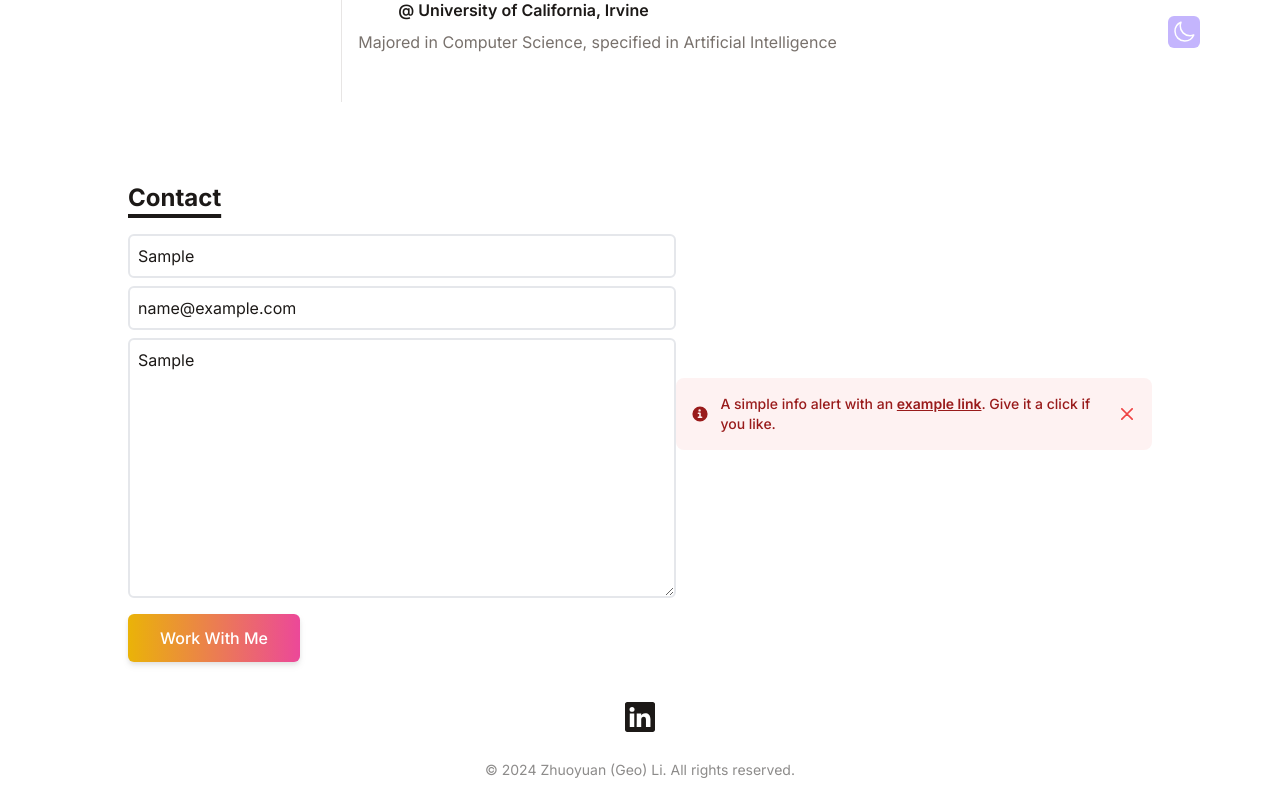
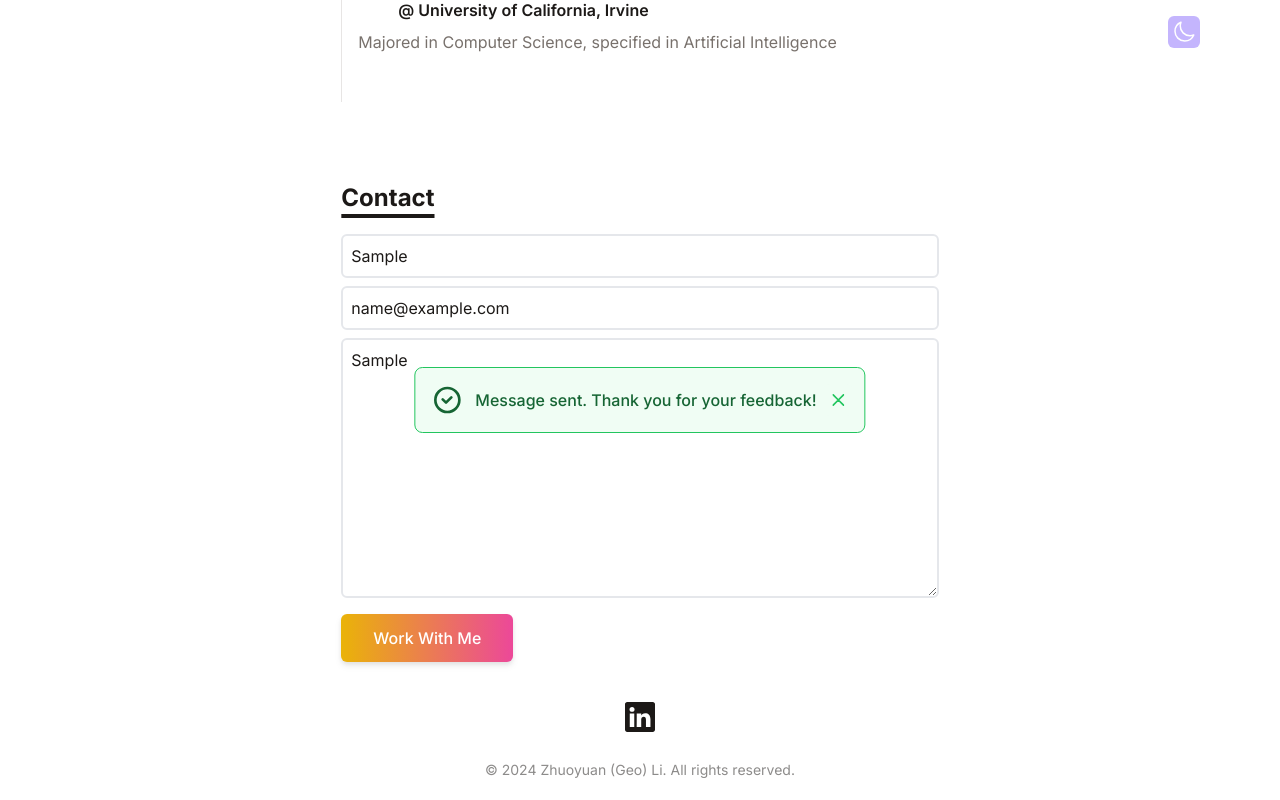
Before and after one commit to Geo-Li/Geo-Portfolio, a React (Vite) app: page / in a window 1280 px wide. Both pictures are taken after typing "Sample", "name@example.com", "Sample" into the empty fields and a click on the button "Work With Me". Shown: the part 2208-3008 px from the top of the page. Built offline with nearby package versions, Linux system fonts and the light colour scheme.

Commit message:
Added a confirmation alert when the form is submitted
Adjusted some styles
Cross the line based on the boolean value finished in the banner database

```diff
--- a/src/components/Banner.jsx
+++ b/src/components/Banner.jsx
@@ -9,7 +9,7 @@ const Banner = () => {
         className="flex items-center p-4 text-sm
                    text-green-900 border rounded-lg
                    border-green-500 bg-green-100
-                   dark:bg-gray-800 dark:text-green-400
+                   dark:bg-gray-600 dark:text-green-400
                    dark:border-green-800"
         role="alert"
       >
--- a/src/components/BannerItem.jsx
+++ b/src/components/BannerItem.jsx
@@ -1,10 +1,12 @@
 import React from "react";
 
 const BannerItem = ({ finished, plan }) => {
+  const isCrossed = finished ? "line-through" : "";
+
   return (
     // TODO: in the future classify by boolean "finished",
     // if finished, then cross them and maybe put them into drop menu
-    <li>
+    <li className={isCrossed}>
       {plan}
     </li>
   );
--- a/src/components/Contact.jsx
+++ b/src/components/Contact.jsx
@@ -3,15 +3,15 @@ import React from "react";
 import Title from "./Title";
 
 const Contact = () => {
-  const [submitted, setSubmitted] = useState(false);
+  const [display, setDisplay] = useState(false);
 
   function handleSubmit(event) {
     event.preventDefault();
-    setSubmitted(true);
+    setDisplay(true);
   }
 
-  function hideAlert() {
-    setSubmitted(false);
+  function closeAlert() {
+    setDisplay(false);
   }
 
   return (
@@ -58,38 +58,52 @@ const Contact = () => {
             Work With Me
           </button>
         </form>
-        {submitted && (
+        {display && (
           <div
-            id="alert-2"
-            class="flex items-center p-4 mb-4 text-red-800 rounded-lg bg-red-50 dark:bg-gray-800 dark:text-red-400"
+            className="fixed top-1/2 left-1/2 p-4 transform
+                   -translate-x-1/2 -translate-y-1/2 z-50
+                   border text-green-800 rounded-lg bg-green-50
+                   dark:bg-gray-600 dark:text-green-400
+                   border-green-500 dark:border-green-800"
             role="alert"
           >
+            <div className="flex items-center">
               <svg
-              class="flex-shrink-0 w-4 h-4"
+                class="w-8 h-8 text-green-800 dark:text-green-400"
                 aria-hidden="true"
                 xmlns="http://www.w3.org/2000/svg"
-              fill="currentColor"
-              viewBox="0 0 20 20"
+                width="24"
+                height="24"
+                fill="none"
+                viewBox="0 0 24 24"
               >
-              <path d="M10 .5a9.5 9.5 0 1 0 9.5 9.5A9.51 9.51 0 0 0 10 .5ZM9.5 4a1.5 1.5 0 1 1 0 3 1.5 1.5 0 0 1 0-3ZM12 15H8a1 1 0 0 1 0-2h1v-3H8a1 1 0 0 1 0-2h2a1 1 0 0 1 1 1v4h1a1 1 0 0 1 0 2Z" />
+                <path
+                  stroke="currentColor"
+                  stroke-linecap="round"
+                  stroke-linejoin="round"
+                  stroke-width="2"
+                  d="M8.5 11.5 11 14l4-4m6 2a9 9 0 1 1-18 0 9 9 0 0 1 18 0Z"
+                />
               </svg>
-            <span class="sr-only">Info</span>
-            <div class="ms-3 text-sm font-medium">
-              A simple info alert with an{" "}
-              <a href="#" class="font-semibold underline hover:no-underline">
-                example link
-              </a>
-              . Give it a click if you like.
+              <span className="sr-only">Form submitted successfully!</span>
+              <div className="ml-3 text-normal font-medium">
+                Message sent. Thank you for your feedback!
               </div>
               <button
                 type="button"
-              class="ms-auto -mx-1.5 -my-1.5 bg-red-50 text-red-500 rounded-lg focus:ring-2 focus:ring-red-400 p-1.5 hover:bg-red-200 inline-flex items-center justify-center h-8 w-8 dark:bg-gray-800 dark:text-red-400 dark:hover:bg-gray-700"
-              data-dismiss-target="#alert-2"
+                onClick={closeAlert}
+                className="ml-1.5 -mr-1.5 -my-1.5 bg-green-50
+                           text-green-500 rounded-lg focus:ring-2
+                           focus:ring-green-400 p-1.5
+                           hover:bg-green-200 inline-flex
+                           items-center justify-center h-8 w-8
+                           dark:bg-gray-600 dark:text-green-400
+                           dark:hover:bg-gray-800"
                 aria-label="Close"
               >
-              <span class="sr-only">Close</span>
+                <span className="sr-only">Close</span>
                 <svg
-                class="w-3 h-3"
+                  className="w-3 h-3"
                   aria-hidden="true"
                   xmlns="http://www.w3.org/2000/svg"
                   fill="none"
@@ -97,13 +111,14 @@ const Contact = () => {
                 >
                   <path
                     stroke="currentColor"
-                  stroke-linecap="round"
-                  stroke-linejoin="round"
+                    strokeLinecap="round"
+                    strokeLinejoin="round"
                     stroke-width="2"
                     d="m1 1 6 6m0 0 6 6M7 7l6-6M7 7l-6 6"
                   />
                 </svg>
               </button>
+            </div>
           </div>
         )}
       </div>
--- a/src/data/banner.js
+++ b/src/data/banner.js
@@ -5,7 +5,7 @@ export default [
         resolve this issue promptly so that I can receive messages from others",
   },
   {
-    finished: false,
+    finished: true,
     plan: "Add a confirmation alert to the Contact component, so that when a\
     message is sent, a confirmation will appear",
   },
```
Lines whose indentation alone changed are shown as unchanged.
